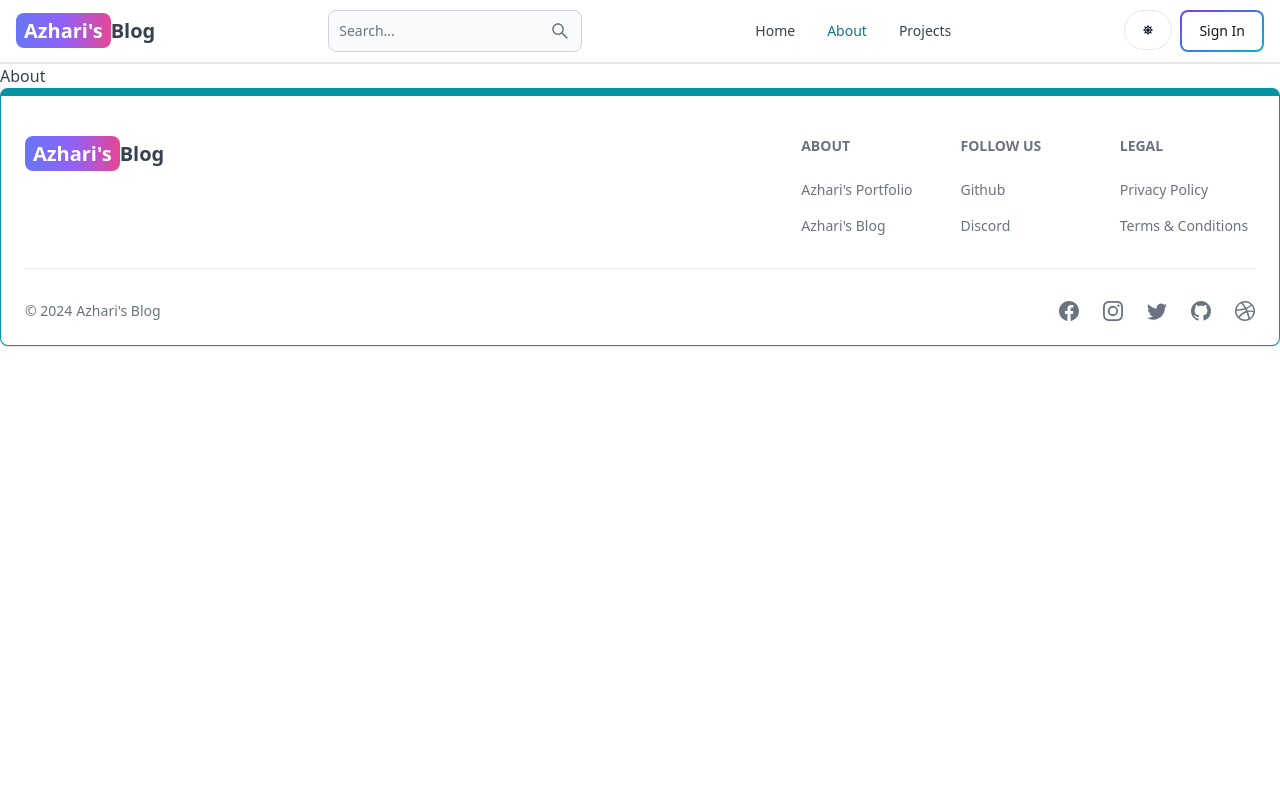
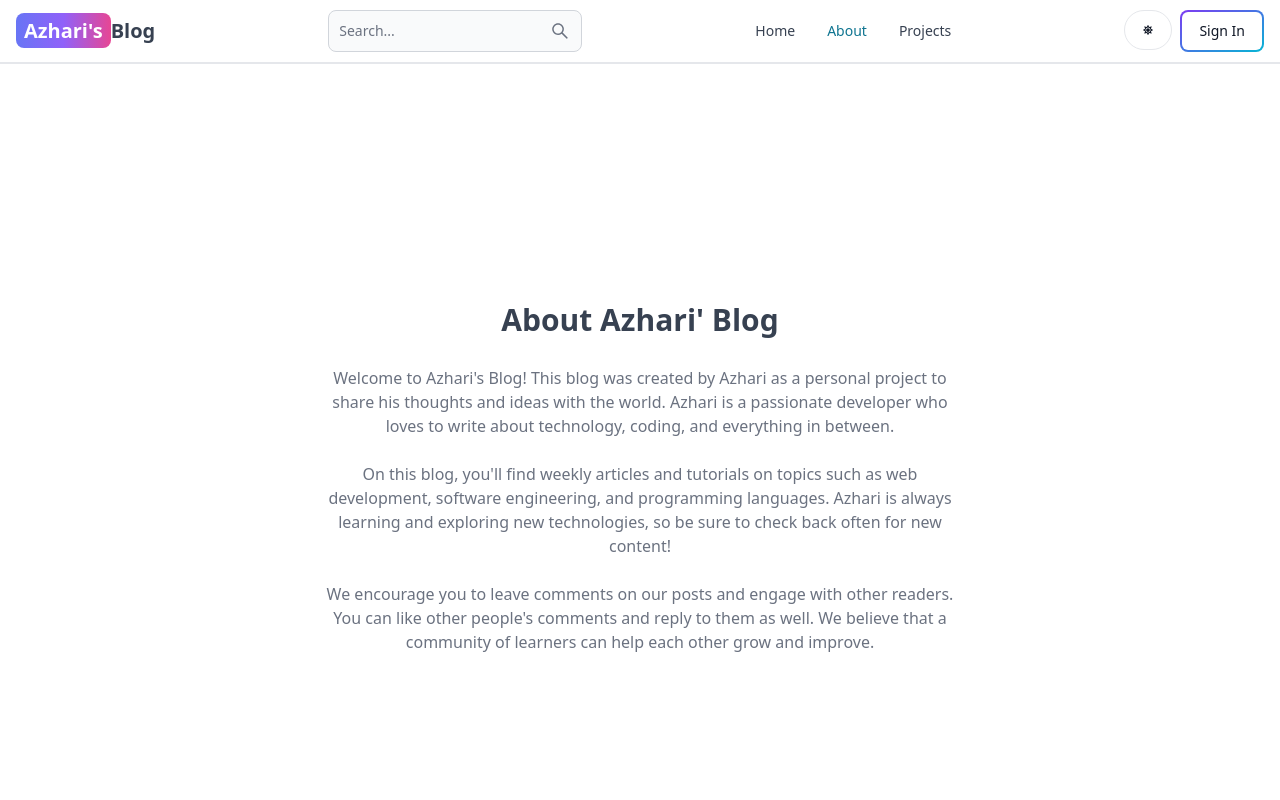
Before and after one commit to azharihsb-27/mern-blog, a React (Vite) app in the folder client/: page /about in a window 1280 px wide. Shown: the top 800 px of the page. Built offline with nearby package versions, Linux system fonts and the light colour scheme; no server answers.

Commit message:
complete about and project page

```diff
--- a/client/src/pages/About.jsx
+++ b/client/src/pages/About.jsx
@@ -1,3 +1,36 @@
+/* eslint-disable react/no-unescaped-entities */
 export default function About() {
-  return <div>About</div>;
+  return (
+    <div className="min-h-screen flex items-center justify-center">
+      <div className="max-w-2xl mx-auto p-3 text-center">
+        <div>
+          <h1 className="text-3xl font font-semibold text-center my-7">
+            About Azhari' Blog
+          </h1>
+          <div className="text-md text-gray-500 flex flex-col gap-6">
+            <p>
+              Welcome to Azhari's Blog! This blog was created by Azhari as a
+              personal project to share his thoughts and ideas with the world.
+              Azhari is a passionate developer who loves to write about
+              technology, coding, and everything in between.
+            </p>
+
+            <p>
+              On this blog, you'll find weekly articles and tutorials on topics
+              such as web development, software engineering, and programming
+              languages. Azhari is always learning and exploring new
+              technologies, so be sure to check back often for new content!
+            </p>
+
+            <p>
+              We encourage you to leave comments on our posts and engage with
+              other readers. You can like other people's comments and reply to
+              them as well. We believe that a community of learners can help
+              each other grow and improve.
+            </p>
+          </div>
+        </div>
+      </div>
+    </div>
+  );
 }
--- a/client/src/pages/Projects.jsx
+++ b/client/src/pages/Projects.jsx
@@ -1,3 +1,14 @@
+import CallToAction from '../components/CallToAction';
+
 export default function Projects() {
-  return <div>Projects</div>;
+  return (
+    <div className="min-h-screen max-w-2xl mx-auto flex justify-center items-center flex-col gap-6 p-3">
+      <h1 className="text-3xl font-semibold">Pojects</h1>
+      <p className="text-md text-gray-500">
+        Build fun and engaging projects while learning HTML, CSS, and
+        JavaScript!
+      </p>
+      <CallToAction />
+    </div>
+  );
 }
--- a/client/src/pages/Search.jsx
+++ b/client/src/pages/Search.jsx
@@ -52,6 +52,7 @@
       }
     };
     fetchPosts();
+    // eslint-disable-next-line react-hooks/exhaustive-deps
   }, [location.search]);
 
   const handleChange = (e) => {
```
